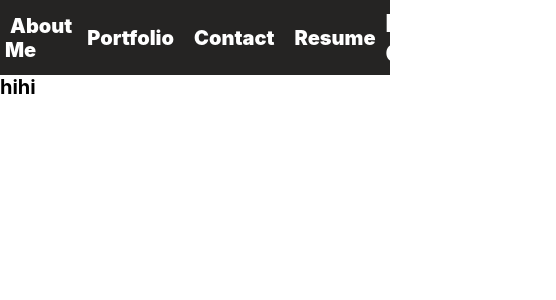
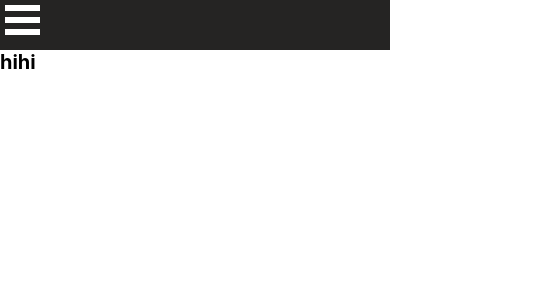
Before and after one commit to hackermanone/app, a React (Create React App) app: page /home in a window 390 px wide. Shown: the top 300 px of the page, 556 px wide, since content can reach past the window. Built offline with nearby package versions, Linux system fonts and the light colour scheme.

Commit message:
Updated header

```diff
--- a/src/components/header.js
+++ b/src/components/header.js
@@ -6,10 +6,38 @@ import { Link } from 'react-router-dom'
 
 class Header extends React.Component {
 
+  constructor(props) {
+    super(props);
+    this.headerLeft = React.createRef();
+  }
+
+  handleClick = (e) => {
+    for (let item of this.headerLeft.current.children) {
+      if (item.localName === "li") {
+        if (item.classList.contains("show")) {
+          item.classList.remove("show");
+        } else {
+          item.classList.add("show");
+        }
+      } else {
+        if (item.classList.contains("open")) {
+          item.classList.remove("open");
+        } else {
+          item.classList.add("open");
+        }
+      }
+    }
+  }
+
   render() {
     return(
-      <div className="row-flex">
-        <div className="header-left">
+      <div className="flex">
+        <div className="header-left" ref={this.headerLeft}>
+          <div id="nav-icon" onClick={this.handleClick}>
+            <span></span>
+            <span></span>
+            <span></span>
+          </div>
           <li><Link to="/about">About Me</Link></li>
           <li><Link to="/portfolio">Portfolio</Link></li>
           <li><Link to="/contact">Contact</Link></li>
--- a/src/styles/header.css
+++ b/src/styles/header.css
@@ -3,7 +3,7 @@
     Justify == Main axis
     align == Cross axis
 */
-.row-flex {
+.flex {
   color:white;
   font-weight: 900;
   display: flex;
@@ -34,7 +34,6 @@
   align-items: center;
 }
 
-
 /*
   Default css override
 */
@@ -56,6 +55,21 @@ a {
   padding: 10px 5px 5px 5px;
 }
 
+path {
+  fill:white;
+}
+
+/*
+  css
+*/
+div#nav-icon span {
+  display: block;
+  height: 6px;
+  width: 35px;
+  background-color: white;
+  margin-bottom: 6px;
+}
+
 
 /*
   tag css
@@ -64,6 +78,13 @@ a {
   font-size: 25px;
 }
 
+#nav-icon {
+  display: none;
+  cursor: pointer;
+  align-self: flex-start;
+  margin: 5px;
+  transition: .5s ease-in-out;
+}
 /*
   Animation css
 */
@@ -72,6 +93,61 @@ a:hover {
   border-bottom: solid;
 }
 
-path {
-  fill:white;
+.hidden {
+  display: none;
 }
+
+.show {
+  display: block;
+}
+
+#nav-icon span:nth-child(1) {
+  transform-origin: left center;
+}
+
+#nav-icon span:nth-child(2) {
+  transform-origin: left center;
+}
+
+#nav-icon span:nth-child(3) {
+  transform-origin: left center;
+}
+
+#nav-icon.open span:nth-child(1){
+  transform: rotate(45deg);
+}
+
+#nav-icon.open span:nth-child(2){
+  width: 0%;
+  opacity: 0;
+}
+
+#nav-icon.open span:nth-child(3){
+  transform: rotate(-45deg);
+}
+
+/*
+  media queries
+*/
+
+@media only screen and (max-width: 600px) {
+  .flex, .header-left {
+    flex-direction: column;
+  }
+
+  .header-title, .header-right {
+    display: none;
+  }
+
+  #nav-icon {
+    display: block;
+  }
+
+  li {
+    display: none;
+  }
+
+  .flex {
+    min-height: 50px;
+  }
+}
```
